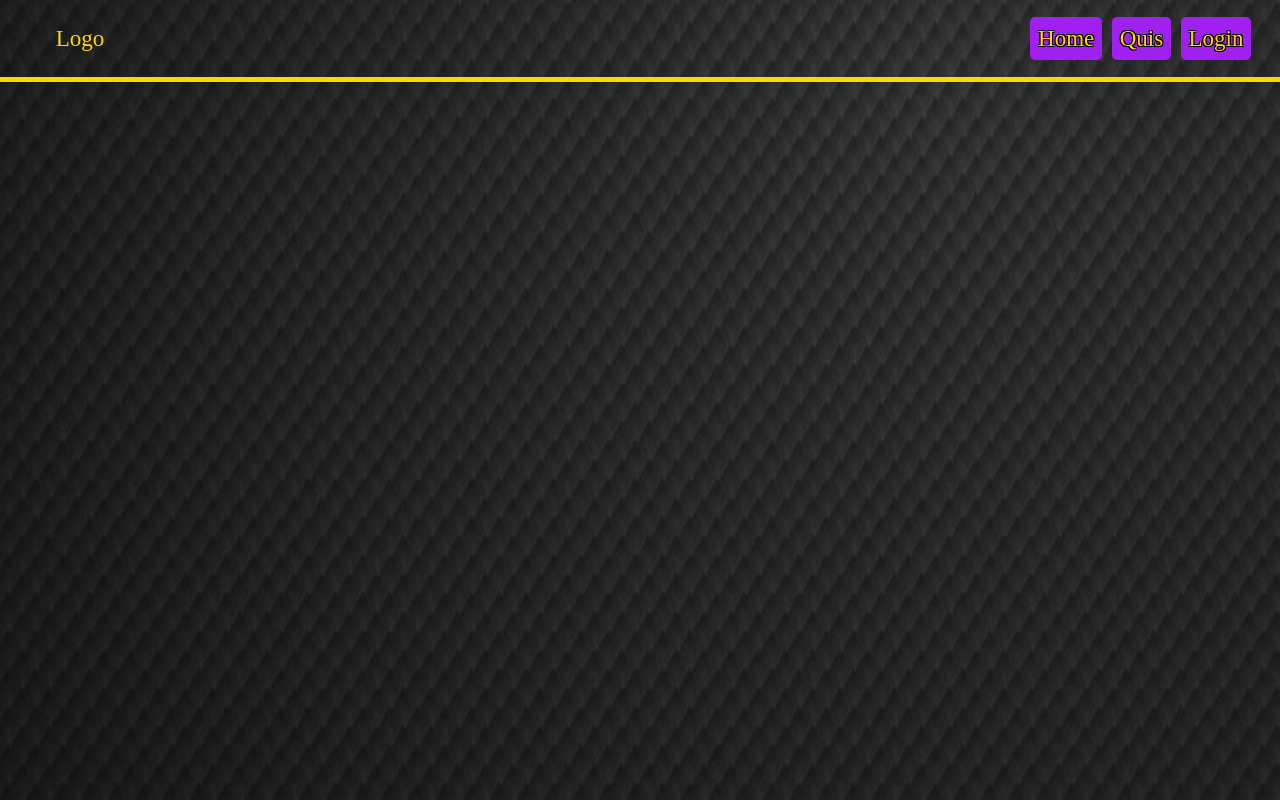
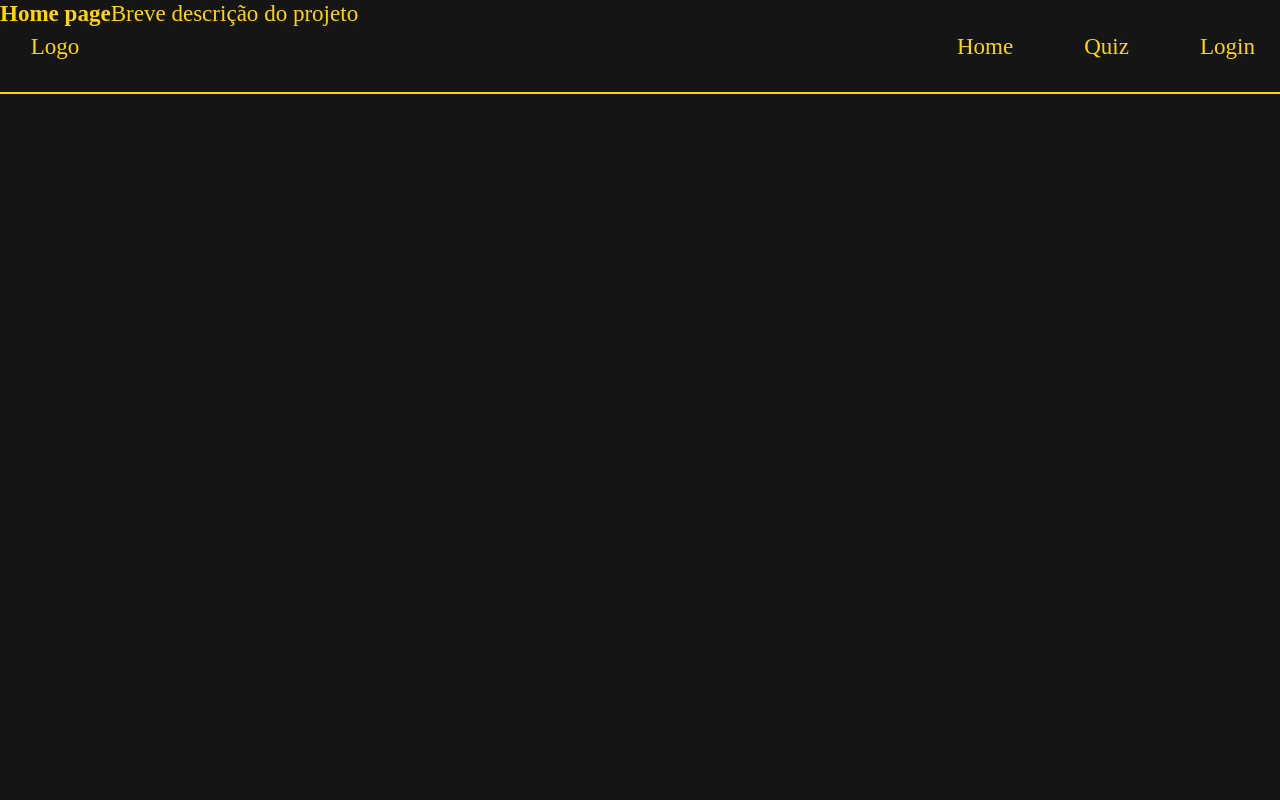
Before and after one commit to GuiSantos04/Projeto-Individual, a plain HTML site: page site/index.html in a window 1280 px wide. Drawn offline with Linux system fonts and the light colour scheme.

Commit message:
Atualização site

```diff
--- a/site/index.html
+++ b/site/index.html
@@ -1,21 +1,27 @@
 <!DOCTYPE html>
-<html lang="en">
+<html lang="pt-brC">
   <head>
-    <meta charset="UTF-8">
-    <meta name="viewport" content="width=device-width, initial-scale=1.0">
-    <link rel="stylesheet" href="style.css">
+    <meta charset="UTF-8" />
+    <meta name="viewport" content="width=device-width, initial-scale=1.0" />
+    <link rel="stylesheet" href="style.css" />
     <title>Document</title>
   </head>
   <body class="body">
-
     <header class="cabecalho">
       <p class="logo">Logo</p>
+      <nav>
         <ul class="menu">
-        <a>Home</a>
-        <a>Quis</a>
-        <a>Login</a>
+          <a class="itens">Home</a>
+          <a class="itens">Quiz</a>
+          <a class="itens">Login</a>
         </ul>
+      </nav>
     </header>
-
+    <section class="descricao">
+      <h1>Home page</h1>
+      <p>Breve descrição do projeto</p>
+    </section>
+    <section></section>
+    <section></section>
   </body>
 </html>
--- a/site/style.css
+++ b/site/style.css
@@ -1,49 +1,54 @@
-*{
+* {
   margin: 0;
   padding: 0;
   font-size: 1.2rem;
 }
 
-.body{
-    background-image: url("../Imagens/escamas2.jpg");
-    background-size: cover;
-    height: 100vh;
-    background-repeat: no-repeat;
-    color: #FFD700;
+.body {
+  background-color: #151515;
+  color: #ffd700;
 }
 
-.cabecalho{
+.cabecalho {
     position: fixed;
+    width: 97%;
+  flex-wrap: wrap;
   display: flex;
   align-items: center;
   justify-content: space-between;
-    width: 94%;
-    padding: 0 2.5rem;
-    height: 4rem;
-    border-bottom: 5px solid #FFD700;
+  padding: 1.2rem;
+  border-bottom: 2px solid #ffd700;
+}
 
-}
-/* #a020f0 */
-.logo{
+.logo {
   padding: 0.4rem;
 }
 
-.menu{
+.menu {
   display: flex;
   list-style: none;
-
+  align-items: center;
+  gap: 1.2rem;
 }
 
-.menu a{
+.menu .itens {
+    display: block;
   border-radius: 5px;
-    background-color:#a020f0 ;
-    margin-left: 10px;
-    padding: 0.4rem;
-    cursor: pointer;
-    text-shadow:
-    1px 1px 0px black,
-    -1px -1px 0px black,
-    1px -1px 0px black,
-    -1px 1px 0px black; /* Borda em volta do texto */
+  text-decoration: none;
+  margin-left: 1.5rem;
+  padding: 0.5rem;
+  cursor: pointer
+}
 
+.menu .itens:hover {
+  background-color: #ffd700;
+  color: #151515;
+  transition-duration: 0.5s;
 }
+
+.descricao {
+    display: flex;
+
+  width: 100%;
+  height: 100vh;
+}
```
Also changed, not shown: Imagens/kobe-fundo.jpg (added), 2 other files. Lines whose indentation alone changed are shown as unchanged.
